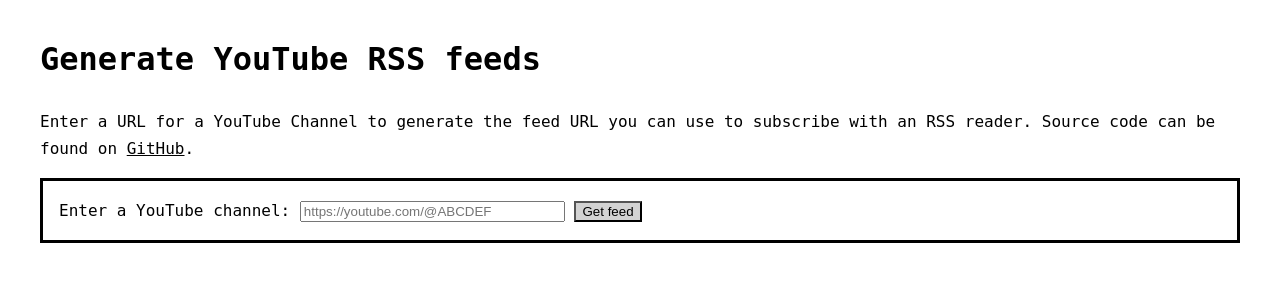
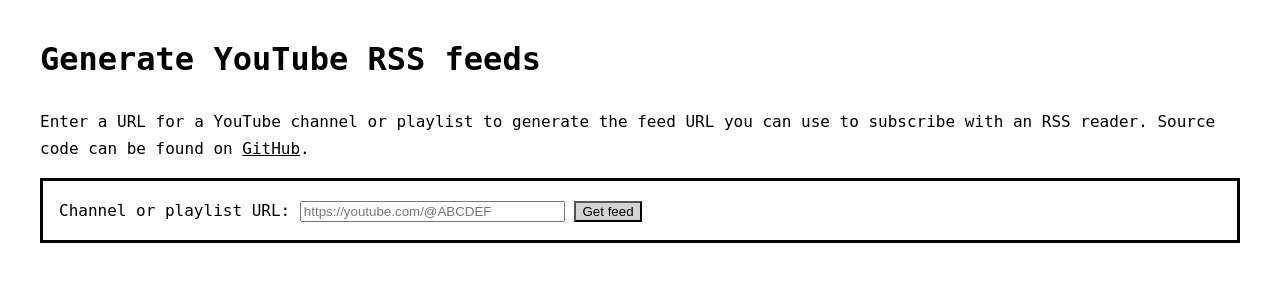
Before and after one commit to PeskyPotato/yt-rss, a Flask app: page / in a window 1280 px wide. Shown: the top 300 px of the page. Run offline with Flask 3, Linux system fonts and the light colour scheme.

Commit message:
Added playlist to instructions

```diff
--- a/templates/index.html
+++ b/templates/index.html
@@ -13,7 +13,7 @@
 <body>
     <main>
         <h1>Generate YouTube RSS feeds</h1>
-        <p>Enter a URL for a YouTube Channel to generate the feed URL you can use to subscribe with an RSS reader. Source code can be found on <a href="https://github.com/PeskyPotato/yt-rss">GitHub</a>.</p>
+        <p>Enter a URL for a YouTube channel or playlist to generate the feed URL you can use to subscribe with an RSS reader. Source code can be found on <a href="https://github.com/PeskyPotato/yt-rss">GitHub</a>.</p>
         {% with messages = get_flashed_messages(with_categories=true) %}
             {% if messages %}
                 <div class="{{ messages[0][0] }}">
@@ -24,7 +24,7 @@
 
         <div class="segment">
             <form>
-                <label for="url" action="/api">Enter a YouTube channel:</label>
+                <label for="url" action="/api">Channel or playlist URL:</label>
                 <input type="url" name="url" id="url" placeholder="https://youtube.com/@ABCDEF" pattern="https://.*" size="30" required />
                 <button type="submit">Get feed</button>
             </form>
```
